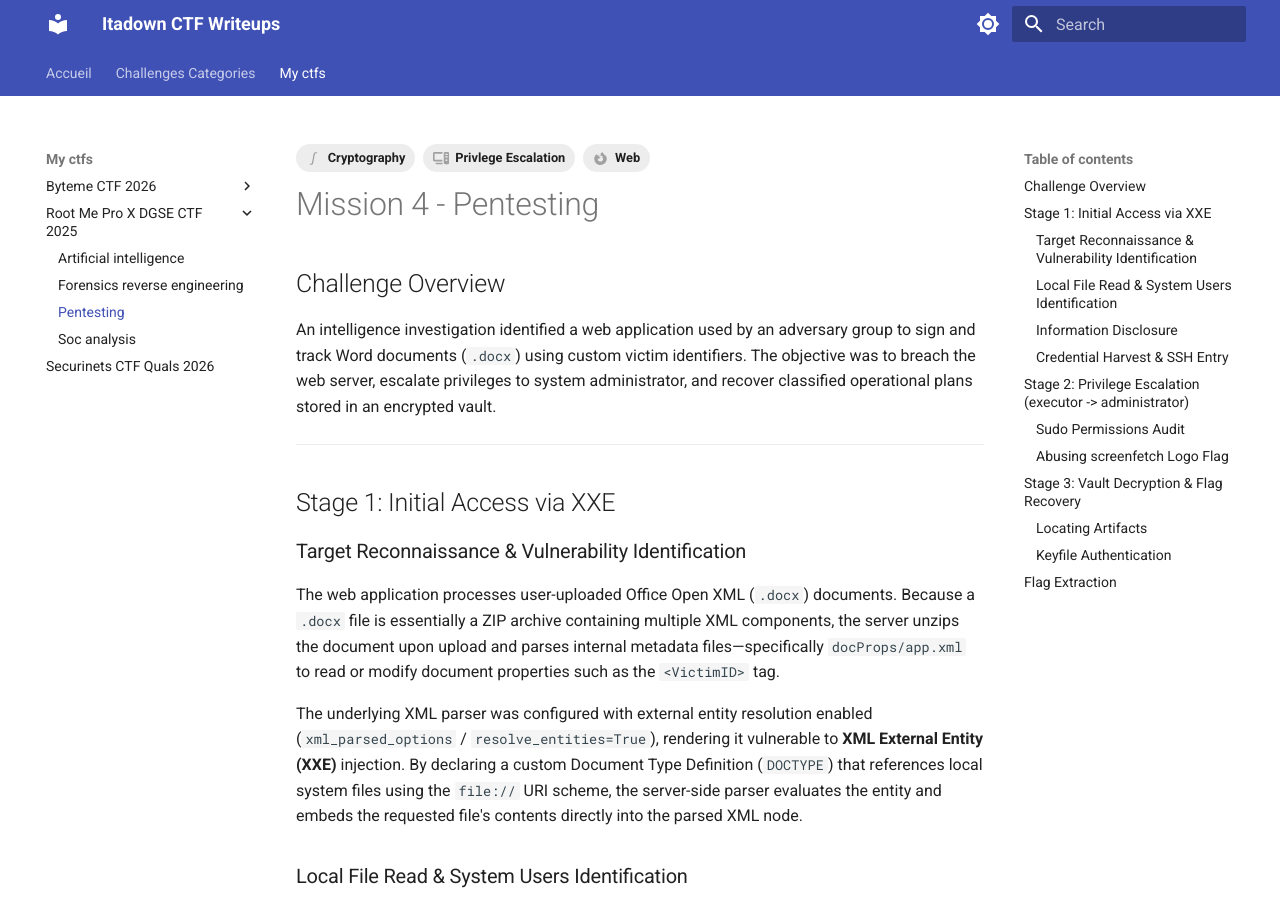
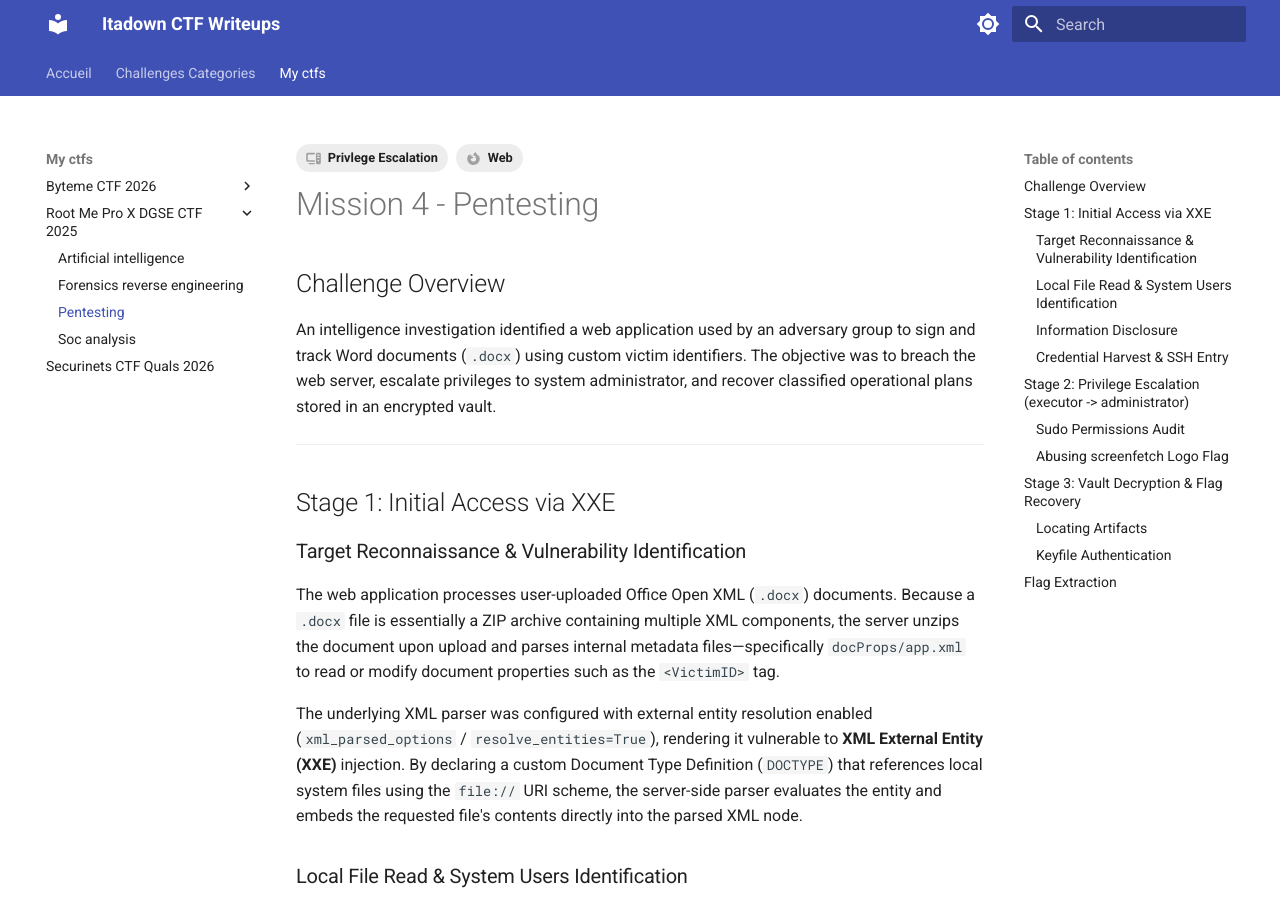
Before and after one commit to Itadown/itadown.github.io, an MkDocs documentation site: the page built from docs/my_ctfs/Root-Me-Pro_X_DGSE_CTF_2025/pentesting/index.md, in a window 1280 px wide and 900 px high. Built offline with MkDocs 1.6.1 and Material for MkDocs 9.7.7, drawn with Linux system fonts in a browser that asks for light colours.

Commit message:
Removing a tag

```diff
--- a/docs/my_ctfs/Root-Me-Pro_X_DGSE_CTF_2025/pentesting/index.md
+++ b/docs/my_ctfs/Root-Me-Pro_X_DGSE_CTF_2025/pentesting/index.md
@@ -3,7 +3,6 @@ title: Mission 4 - Pentesting
 tags:
     - Web
     - Privlege Escalation
-    - Cryptography
 ---
 
 # Mission 4 - Pentesting
```
